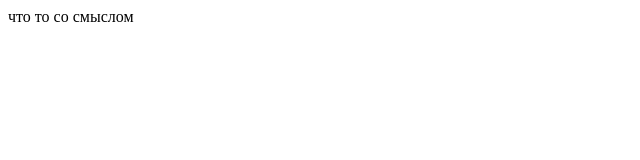
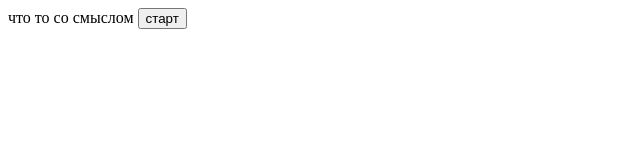
Before and after one commit to Kroshka1970/test, a plain HTML site: page index.html in a window 1280 px wide. Shown: the whole page, without its empty margins (0-640 px from the left). Drawn offline with Linux system fonts and the light colour scheme.

Commit message:
добавила кнопку

```diff
--- a/index.html
+++ b/index.html
@@ -4,5 +4,7 @@
 </head>
 <body>
 что то со смыслом
+
+  <button> старт </button>
 </body>
 </html>
```
